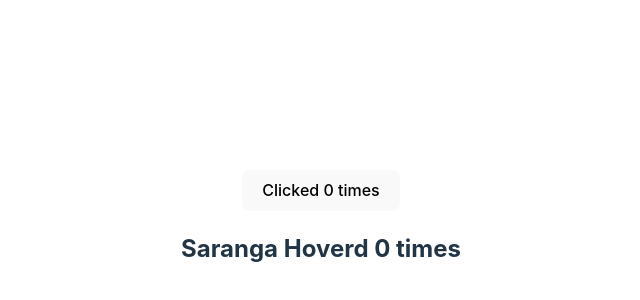
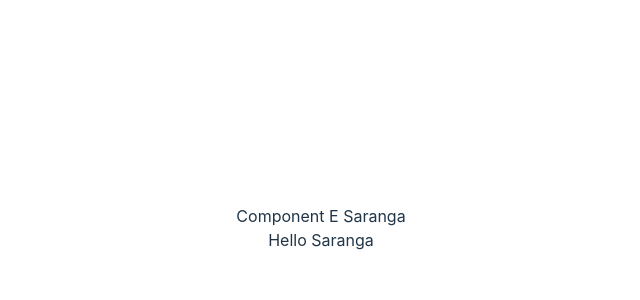
Before and after one commit to saranga1998/First-React-App, a React (Vite) app: page / in a window 1280 px wide. Shown: the part 172-472 px from the top of the page, without its empty margins (319-959 px from the left). Built offline with nearby package versions, Linux system fonts and the light colour scheme.

Commit message:
context-1

```diff
--- a/src/App.jsx
+++ b/src/App.jsx
@@ -29,6 +29,8 @@
 import HoverCounterTwo from './Components/HoverCounterTwo'
 import User from './Components/User'
 import Counter from './Components/Counter'
+import ComponentC from './Components/ComponentC'
+import { UserProvider } from './Components/UserContext'
 function App() {
 
 
@@ -77,7 +79,7 @@
       <HoverCounterTwo/> */}
       {/* <User render={(isLoggedIn)=>isLoggedIn ?"Saranga":"Guest"}/> */}
 
-      <Counter>
+      {/* <Counter>
         {(count, incrementCount) => (
           <ClickCounterTwo count={count} incrementCount={incrementCount} />
         )}
@@ -86,7 +88,12 @@
         {(count,incrementCount ) => (
           <HoverCounterTwo count={count} incrementCount={incrementCount}/>
         )}
-      </Counter>
+      </Counter> */}
+
+      <UserProvider value="Saranga">
+        <ComponentC/>
+      </UserProvider>
+
     </div>
   )
 }
--- /dev/null
+++ b/src/Components/ComponentC.jsx
@@ -0,0 +1,17 @@
+import React, { Component } from 'react'
+import ComponentE from './ComponentE'
+
+
+class ComponentC extends Component {
+  render() {
+    return (
+      <div>
+
+        <ComponentE/>
+
+      </div>
+    )
+  }
+}
+
+export default ComponentC
--- /dev/null
+++ b/src/Components/ComponentE.jsx
@@ -0,0 +1,23 @@
+import React, { Component } from 'react'
+import ComponentF from './ComponentF'
+import UserContext from './UserContext'
+
+
+class ComponentE extends Component {
+
+  static contextType = UserContext
+
+  render() {
+    return (
+      <div>
+        Component E {this.context}
+        <ComponentF/>
+
+      </div>
+    )
+  }
+}
+
+// ComponentE.contextType = UserContext
+
+export default ComponentE
--- /dev/null
+++ b/src/Components/ComponentF.jsx
@@ -0,0 +1,21 @@
+import React, { Component } from 'react'
+import { UserConsumer } from './UserContext'
+
+class ComponentF extends Component {
+  render() {
+    return (
+       <UserConsumer>
+         {
+             username =>
+             {
+                 return <div>Hello {username}</div>;
+             }
+
+         }
+       </UserConsumer>
+
+    )
+  }
+}
+
+export default ComponentF
--- a/src/Components/LifeCycleA.jsx
+++ b/src/Components/LifeCycleA.jsx
@@ -30,10 +30,10 @@
       return null
      }
 
-    componentDidMount(){
-      console.log('LifeCycleA componentDidMount')
+    // componentDidMount(){
+    //   console.log('LifeCycleA componentDidMount')
 
-     }
+    //  }
 
     changeState =() =>{
       this.state({
--- /dev/null
+++ b/src/Components/UserContext.jsx
@@ -0,0 +1,9 @@
+import React from "react";
+
+const UserContext = React.createContext()
+
+const UserProvider = UserContext.Provider
+const UserConsumer = UserContext.Consumer
+
+export {UserProvider, UserConsumer}
+export default UserContext
```
